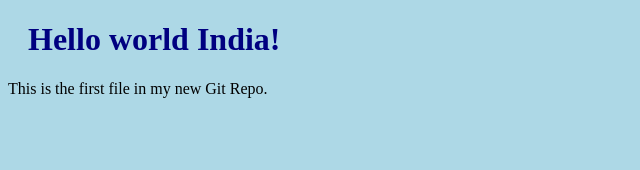
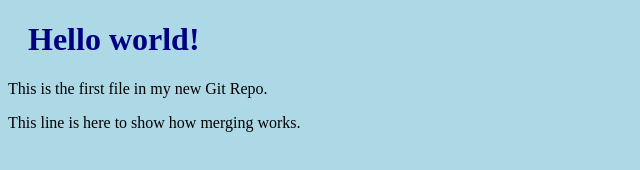
Before and after one commit to santoshmahantyit/test, a plain HTML site: page index.html in a window 1280 px wide. Shown: the whole page, without its empty margins (0-640 px from the left). Drawn offline with Linux system fonts and the light colour scheme.

Commit message:
new file added!

```diff
--- a/index.html
+++ b/index.html
@@ -6,9 +6,9 @@
 </head>
 <body>
 
-<h1>Hello world India!</h1>
-
+<h1>Hello world!</h1>
 <p>This is the first file in my new Git Repo.</p>
+<p>This line is here to show how merging works.</p>
 
 </body>
 </html>
```
